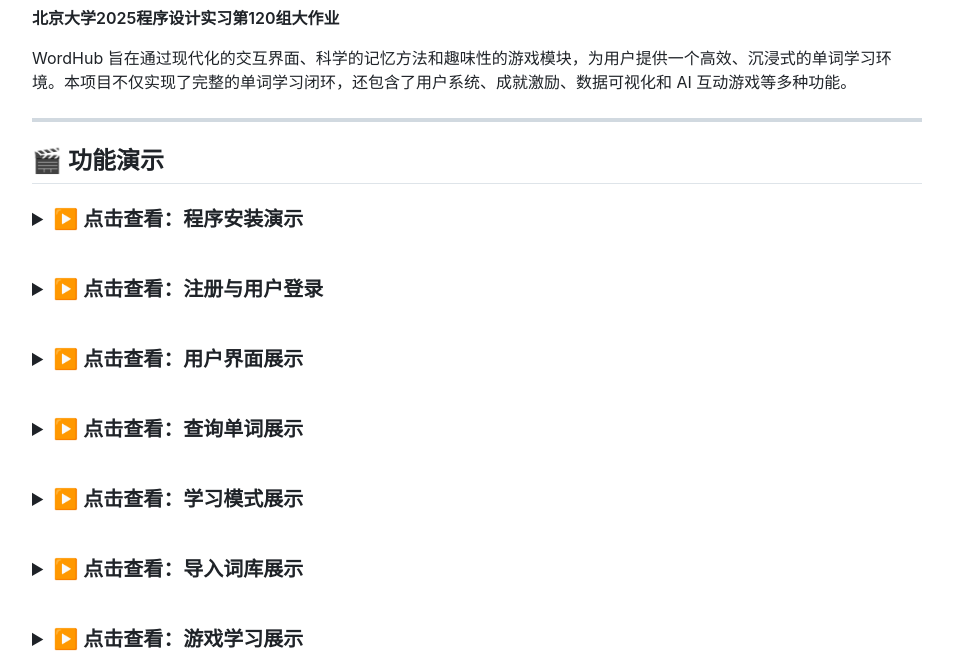
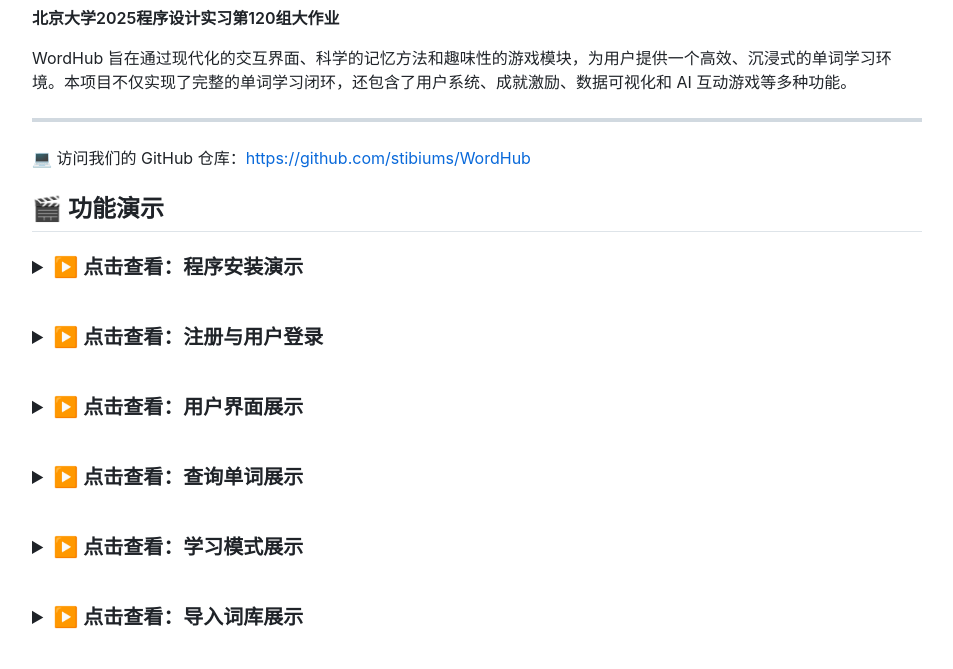
Before and after one commit to Staaaaaaaaar/WordHub, a plain HTML site: page index.html in a window 1280 px wide. Shown: the part 114-783 px from the top of the page, without its empty margins (163-1116 px from the left). Drawn offline with nearby package versions, Linux system fonts and the light colour scheme.

Commit message:
加上仓库地址

```diff
--- a/index.html
+++ b/index.html
@@ -47,6 +47,8 @@
         <p><strong>北京大学2025程序设计实习第120组大作业</strong></p>
         <p>WordHub 旨在通过现代化的交互界面、科学的记忆方法和趣味性的游戏模块，为用户提供一个高效、沉浸式的单词学习环境。本项目不仅实现了完整的单词学习闭环，还包含了用户系统、成就激励、数据可视化和 AI 互动游戏等多种功能。</p>
         <hr>
+
+        <p>💻 访问我们的 GitHub 仓库：<a href="https://github.com/stibiums/WordHub">https://github.com/stibiums/WordHub</a></p>
 
         <h2>🎬 功能演示</h2>
         <details>
```
